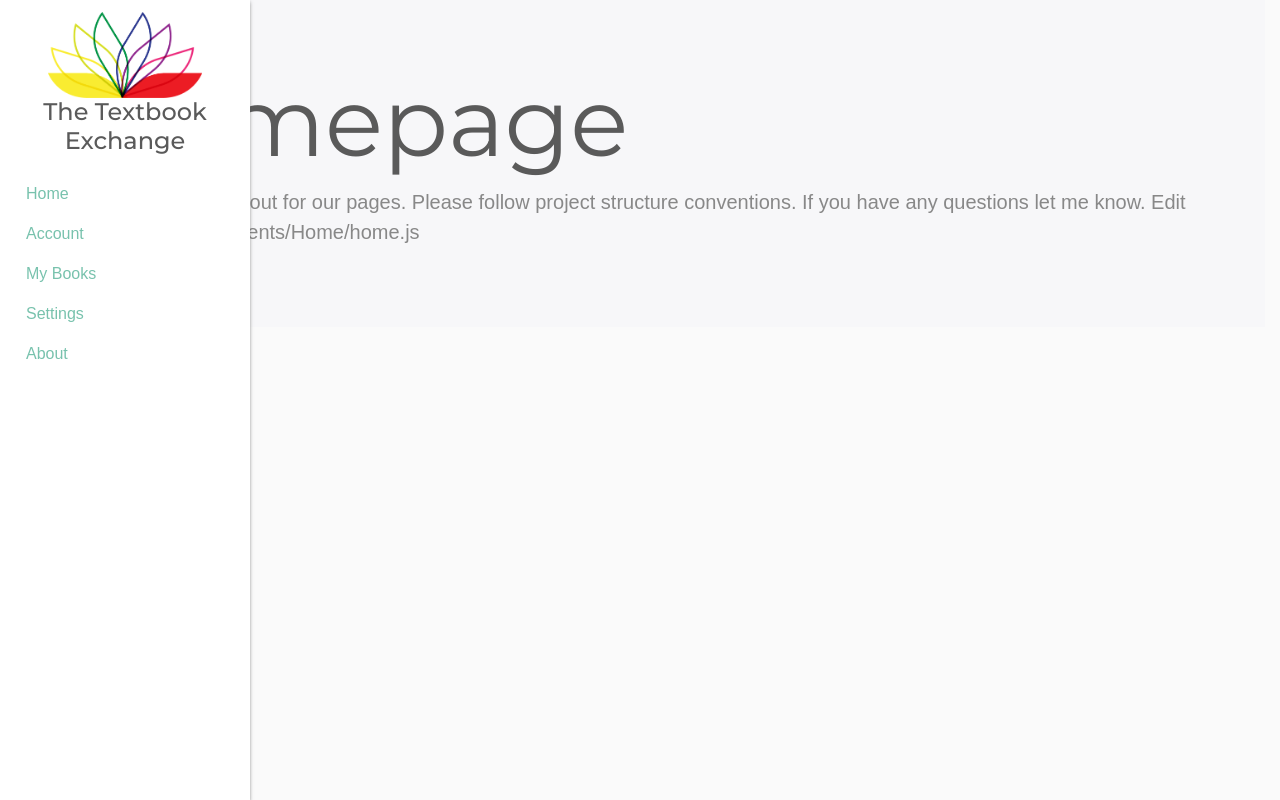
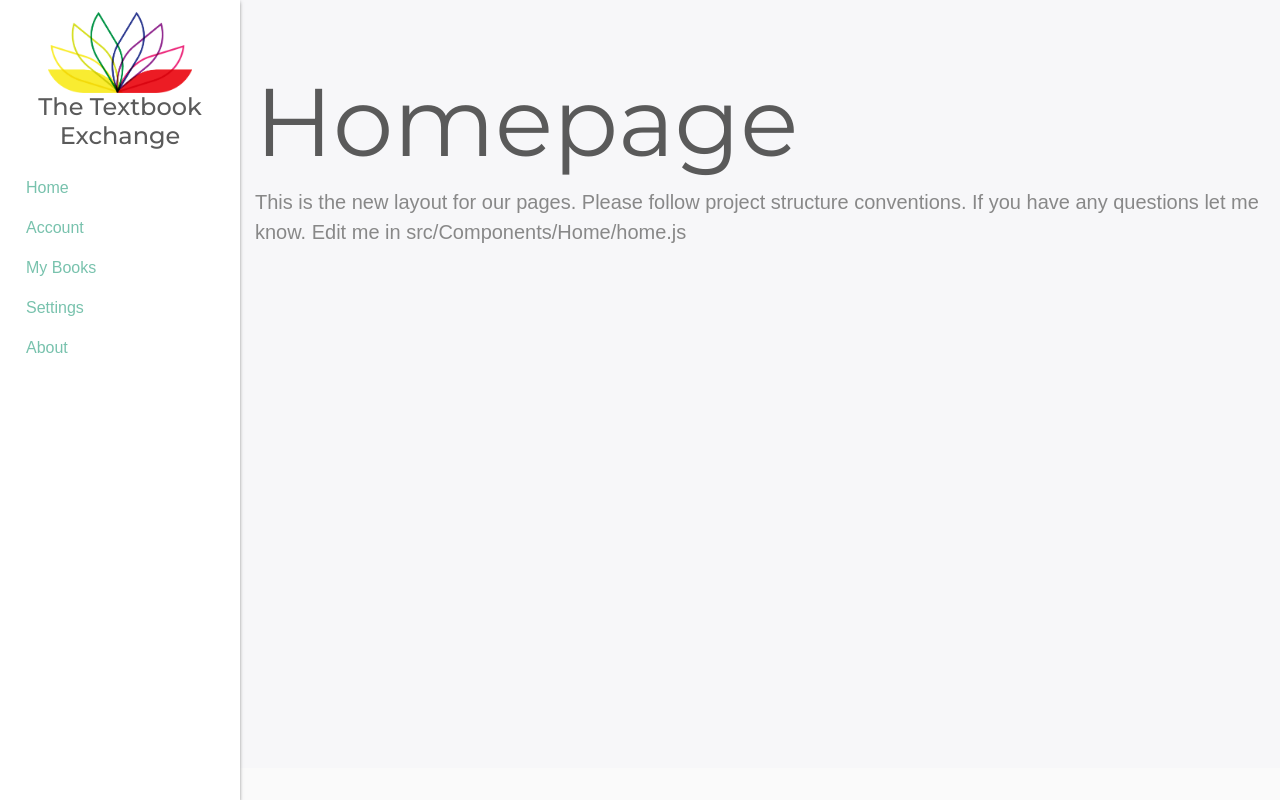
Before and after one commit to buffginger/Bobby-Tables, a React (Create React App) app in the folder thetextbookexchange-front/: page / in a window 1280 px wide. Built offline with nearby package versions, Linux system fonts and the light colour scheme.

Commit message:
T1: Added flexbox wrapper to sidenav srawer, main content no longer is overlapped by the drawer.

```diff
--- a/thetextbookexchange-front/src/Components/About/about.js
+++ b/thetextbookexchange-front/src/Components/About/about.js
@@ -7,12 +7,14 @@ class About extends React.Component {
     render() {
         return (
             <div>
-                <Sidebar/>
-                <div className="container-fluid">
+                <div className="container-fluid sidenavWrapper p-0">
+                    <Sidebar/>
                     <div className="jumbotron jumbotron-fluid">
                         <div className="container">
                             <h1 className="display-1">About Page</h1>
-                            <p className="lead">This is the new layout for our pages. Please follow project structure conventions. If you have any questions let me know. Edit me in src/Components/About/about.js</p>
+                            <p className="lead">This is the new layout for our pages. Please follow project structure
+                                conventions. If you have any questions let me know. Edit me in
+                                src/Components/About/about.js</p>
                         </div>
                     </div>
                 </div>
--- a/thetextbookexchange-front/src/Components/Home/home.js
+++ b/thetextbookexchange-front/src/Components/Home/home.js
@@ -7,12 +7,14 @@ class Home extends React.Component {
     render() {
         return (
             <div>
-                <Sidebar/>
-                <div className="container-fluid">
+                <div className="container-fluid sidenavWrapper p-0">
+                    <Sidebar/>
                     <div className="jumbotron jumbotron-fluid">
                         <div className="container">
                             <h1 className="display-1">Homepage</h1>
-                            <p className="lead">This is the new layout for our pages. Please follow project structure conventions. If you have any questions let me know. Edit me in src/Components/Home/home.js</p>
+                            <p className="lead">This is the new layout for our pages. Please follow project structure
+                                conventions. If you have any questions let me know. Edit me in
+                                src/Components/Home/home.js</p>
                         </div>
                     </div>
                 </div>
--- a/thetextbookexchange-front/src/Components/Sidebar/sidebar.js
+++ b/thetextbookexchange-front/src/Components/Sidebar/sidebar.js
@@ -1,14 +1,10 @@
 import React from 'react'
-// eslint-disable-next-line
-import {BrowserRouter as Router, Route, Link} from 'react-router-dom' // Adds routing functions to App.
 import logo from '../../Assets/Images/bookLogo.png';
 
 // Homepage component/module.
 class Sidebar extends React.Component {
     render() {
         return (
-            <Router>
-                <div>
             <div className="sidenav">
                 <a href="/"><img className="px-5 img-fluid" src={logo} alt="TextbookExchange Logo"/></a>
                 <h4 id="sideBarTitle">The Textbook Exchange</h4>
@@ -30,8 +26,6 @@ class Sidebar extends React.Component {
                     </li>
                 </ul>
             </div>
-                </div>
-            </Router>
         );
     }
 }
--- a/thetextbookexchange-front/src/Styles/Sidebar.css
+++ b/thetextbookexchange-front/src/Styles/Sidebar.css
@@ -1,7 +1,11 @@
+.sidenavWrapper {
+    display: flex;
+}
+
 .sidenav {
-    height: 100%;
-    width: 250px;
-    position: fixed;
+    height: 100vh;
+    min-width: 240px;
+    max-width: 15%;
     z-index: 1;
     top: 0;
     left: 0;
```
Lines whose indentation alone changed are shown as unchanged.
